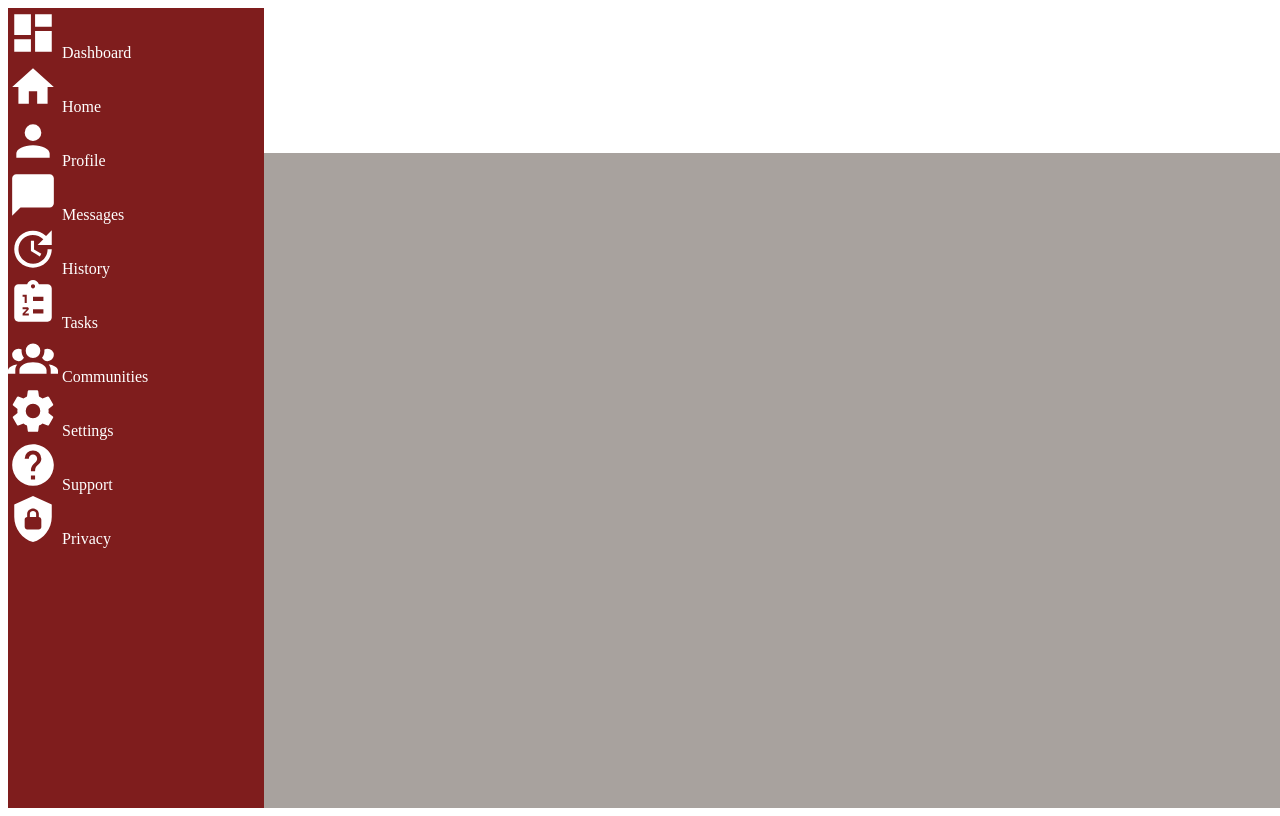
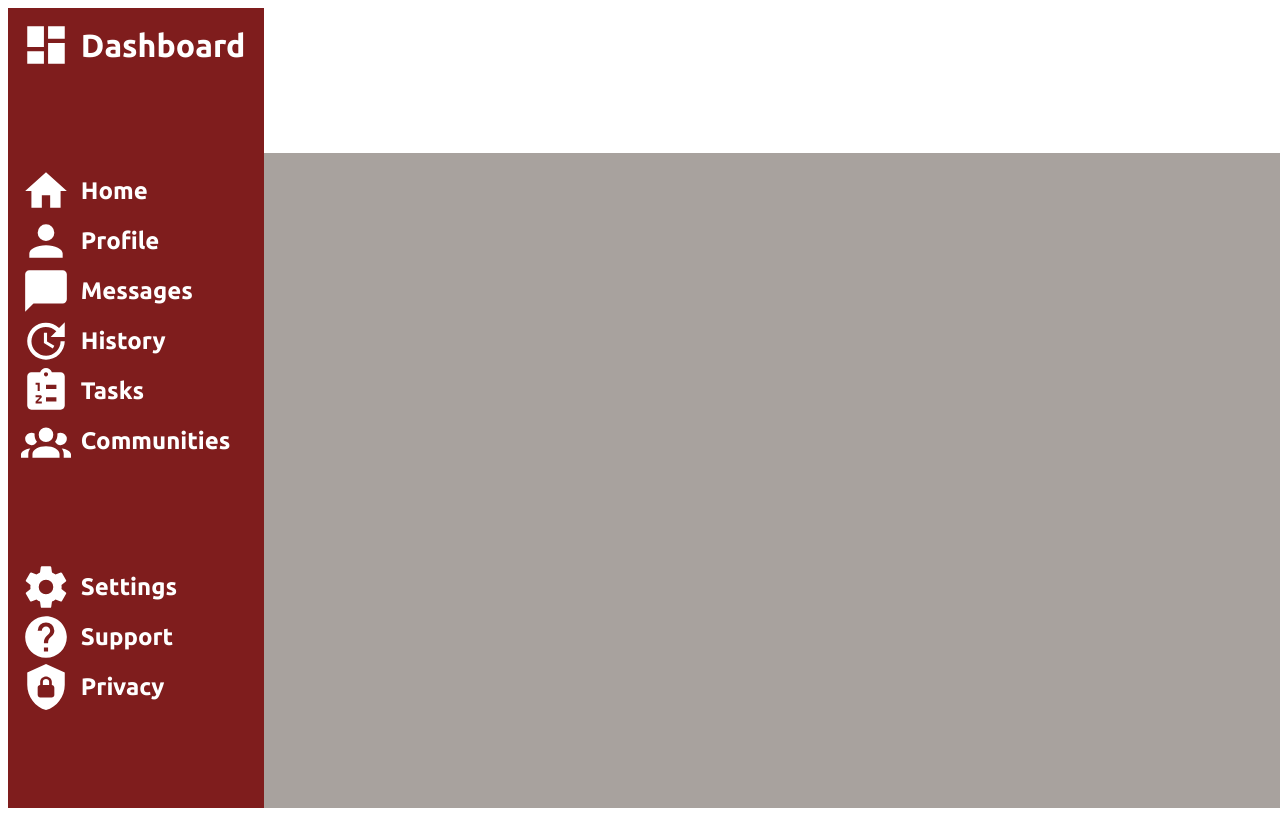
Before and after one commit to CharlesCoeder/admin-dashboard, a plain HTML site: page index.html in a window 1280 px wide. Drawn offline with Linux system fonts and the light colour scheme.

Commit message:
initial sidebar styling

```diff
--- a/index.html
+++ b/index.html
@@ -6,6 +6,9 @@
     <meta name="viewport" content="width=device-width, initial-scale=1.0">
     <title>Admin Dashboard</title>
     <link rel="stylesheet" href="style.css">
+    <link rel="preconnect" href="https://fonts.googleapis.com">
+    <link rel="preconnect" href="https://fonts.gstatic.com" crossorigin>
+    <link href="https://fonts.googleapis.com/css2?family=Ubuntu:wght@400;700&display=swap" rel="stylesheet">
 </head>
 <body>
     <div class="container">
--- a/style.css
+++ b/style.css
@@ -1,3 +1,7 @@
+:root {
+    font-family: 'Ubuntu', sans-serif;
+}
+
 .container {
     display: grid;
     grid-template-columns: 1fr 4fr;
@@ -14,6 +18,32 @@
 .sidebar {
     background-color: #7f1d1d;
     grid-row: 1 / 3;
+    display: grid;
+    font-size: 1.5rem;
+    font-weight: bold;
+    padding-left: 1vw;
+    padding-top: 1.5vh;
+}
+
+.sidebar .dashboard-logo {
+    font-size: 2rem;
+}
+
+.dashboard-logo {
+    height: 50px;
+}
+
+
+.dashboard-logo, .sidebar-item {
+    display: grid;
+    align-items: center;
+    align-content: start;
+    justify-content: left;
+    gap: 10px;
+}
+
+.dashboard-logo > *, .sidebar-item > * {
+    grid-row: 1 / 2;
 }
 
 .content {
```
